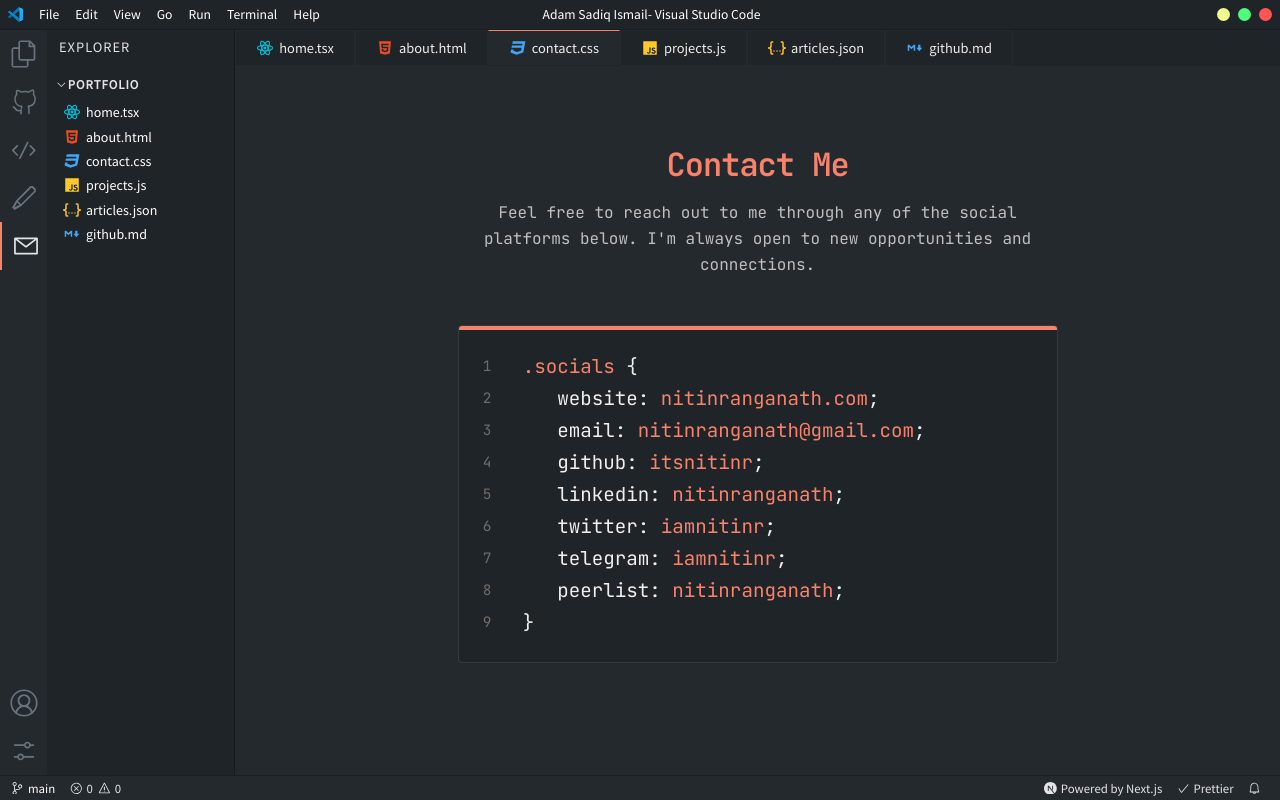
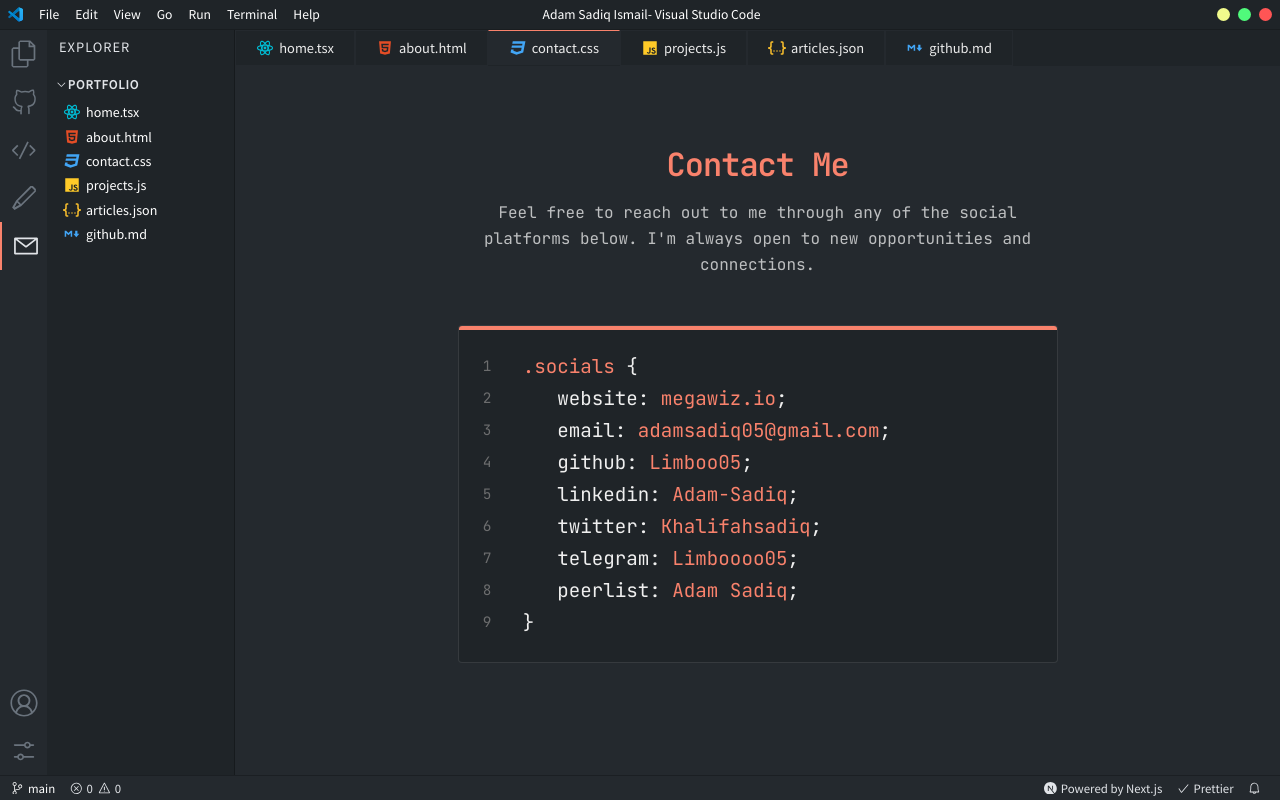
Before and after one commit to Limboo05/Adam-Sadiq-Dev-Portfolio-, a Next.js app: page /contact in a window 1280 px wide. Built offline with nearby package versions, Linux system fonts and the light colour scheme.

Commit message:
Update ContactCode.tsx

```diff
--- a/components/ContactCode.tsx
+++ b/components/ContactCode.tsx
@@ -3,38 +3,38 @@
 const contactItems = [
   {
     social: 'website',
-    link: 'nitinranganath.com',
-    href: 'https://nitinranganath.com',
+    link: 'megawiz.io',
+    href: 'https://megawiz.io',
   },
   {
     social: 'email',
-    link: 'nitinranganath@gmail.com',
-    href: 'mailto:nitinranganath@gmail.com',
+    link: 'adamsadiq05@gmail.com',
+    href: 'mailto:adamsadiq05@gmail.com',
   },
   {
     social: 'github',
-    link: 'itsnitinr',
-    href: 'https://github.com/itsnitinr',
+    link: 'Limboo05',
+    href: 'https://github.com/Limboo05',
   },
   {
     social: 'linkedin',
-    link: 'nitinranganath',
-    href: 'https://www.linkedin.com/in/nitinranganath/',
+    link: 'Adam-Sadiq',
+    href: 'https://www.linkedin.com/in/Adam-Sadiq',
   },
   {
     social: 'twitter',
-    link: 'iamnitinr',
-    href: 'https://www.twitter.com/iamnitinr',
+    link: 'Khalifahsadiq',
+    href: 'https://twitter.com/Khalifahsadiq',
   },
   {
     social: 'telegram',
-    link: 'iamnitinr',
-    href: 'https://t.me/iamnitinr',
+    link: 'Limboooo05',
+    href: 'https://t.me/Limboooo05',
   },
   {
     social: 'peerlist',
-    link: 'nitinranganath',
-    href: 'https://peerlist.io/nitinranganath',
+    link: 'Adam Sadiq',
+    href: 'https://peerlist.io/Adam-Sadiq',
   },
 ];
 
@@ -47,7 +47,7 @@
       {contactItems.map((item, index) => (
         <p className={styles.line} key={index}>
           &nbsp;&nbsp;&nbsp;{item.social}:{' '}
-          <a href={item.href} target="_blank" rel="noopener">
+          <a href={item.href} target="_blank" rel="noopener noreferrer">
             {item.link}
           </a>
           ;
```
